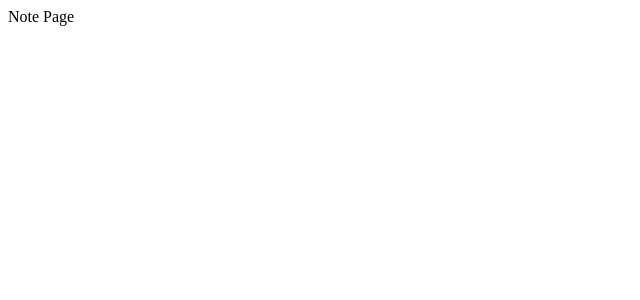
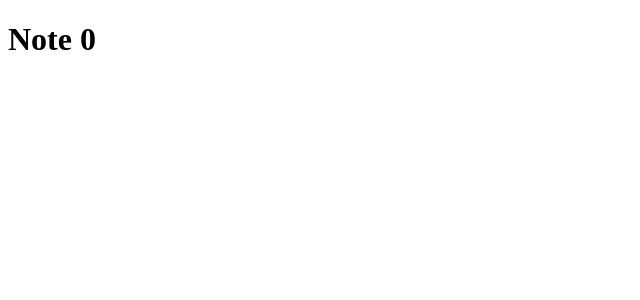
Before and after one commit to imrebartis/nextjs-22-two, a Next.js app: page /notes/0 in a window 1280 px wide. Shown: the top 300 px of the page, without its empty margins (0-640 px from the left). Built offline with nearby package versions, Linux system fonts and the light colour scheme.

Commit message:
dynamic route params

```diff
--- a/pages/notes/[id].jsx
+++ b/pages/notes/[id].jsx
@@ -1,5 +1,11 @@
 import React from 'react'
+import { useRouter } from 'next/router'
 
-const Page = () => <div>Note Page</div>
+const Page = () => {
+  const router = useRouter()
+  const { id } = router.query
+
+  return <h1>Note {id}</h1>
+}
 
 export default Page
```
